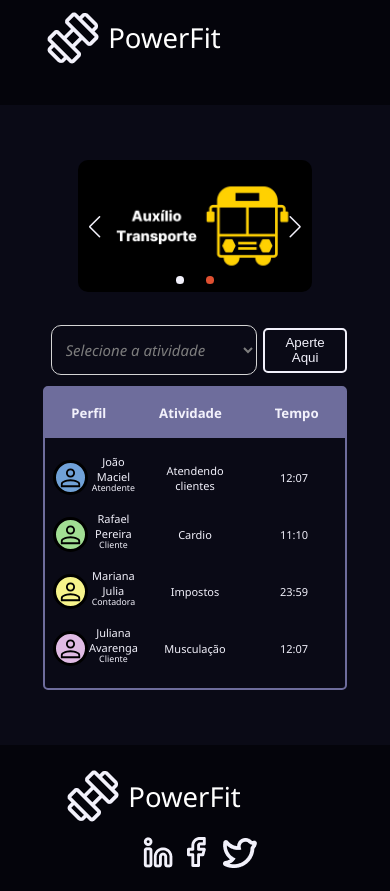
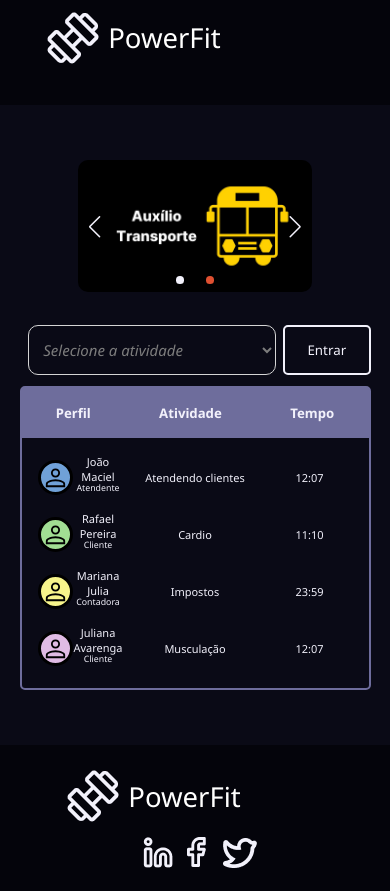
Before and after one commit to SamuelFVG/powerfit-trainee-cpe, a React (Vite) app in the folder powerfit/: page /home in a window 390 px wide. Built offline with nearby package versions, Linux system fonts and the light colour scheme.

Commit message:
Responsividade botão,  home e LinhaDaTabelagenerica

```diff
--- a/powerfit/src/components/BotaoGenerico/Styles.js
+++ b/powerfit/src/components/BotaoGenerico/Styles.js
@@ -11,10 +11,12 @@ export const BotaoG = styled.button`
   color: #f2f1fb;
   border-radius: 5px;
   width: 120px;
-  height: 45px;
+  height: 50px;
 
+  font-family: "Noto Sans", sans-serif;
   :hover {
     border-color: #df5031;
-    color: #df5031;
+    color: #f2f1fb;
+    background-color: #df5031;
   }
-`
+`;
--- a/powerfit/src/components/LinhaDaTabelaGenerica/Styles.js
+++ b/powerfit/src/components/LinhaDaTabelaGenerica/Styles.js
@@ -15,6 +15,9 @@ export const LinhaDaTabelaG = styled.div`
 
   @media (max-width: 700px) {
     height: 35px;
+  }
+  @media (max-width: 290px) {
+    height: 30px;
   }
 `;
 
@@ -66,9 +69,4 @@ export const Doodle = styled.div`
   border: 3px solid black;
   height: 100%;
   aspect-ratio: 1 / 1;
-
-  @media (max-width: 350px) {
-    height: 25px;
-    margin-left: -2%;
-  }
 `;
--- a/powerfit/src/pages/Home/Home.jsx
+++ b/powerfit/src/pages/Home/Home.jsx
@@ -84,7 +84,7 @@ export default function Home() {
           default="Selecione a atividade"
           options={atividades}
         />
-        <BotaoGenerico texto="Aperte Aqui" />
+        <BotaoGenerico texto="Entrar" />
       </DivInputsHome>
 
       {printaTabela()}
--- a/powerfit/src/pages/Home/Styles.js
+++ b/powerfit/src/pages/Home/Styles.js
@@ -5,6 +5,10 @@ export const Tabela = styled.div`
   border: solid 2px #6e6d9c;
   border-radius: 5px;
   width: 78%;
+
+  @media (max-width: 500px) {
+    width: 90%;
+  }
 `;
 
 export const TopoTabela = styled.div`
@@ -29,6 +33,9 @@ export const DivInputsHome = styled.form`
   align-items: center;
   gap: 2%;
   width: 78%;
+  @media (max-width: 500px) {
+    width: 90%;
+  }
 `;
 
 export const DivGeralHome = styled(DivGenerico)`
```
